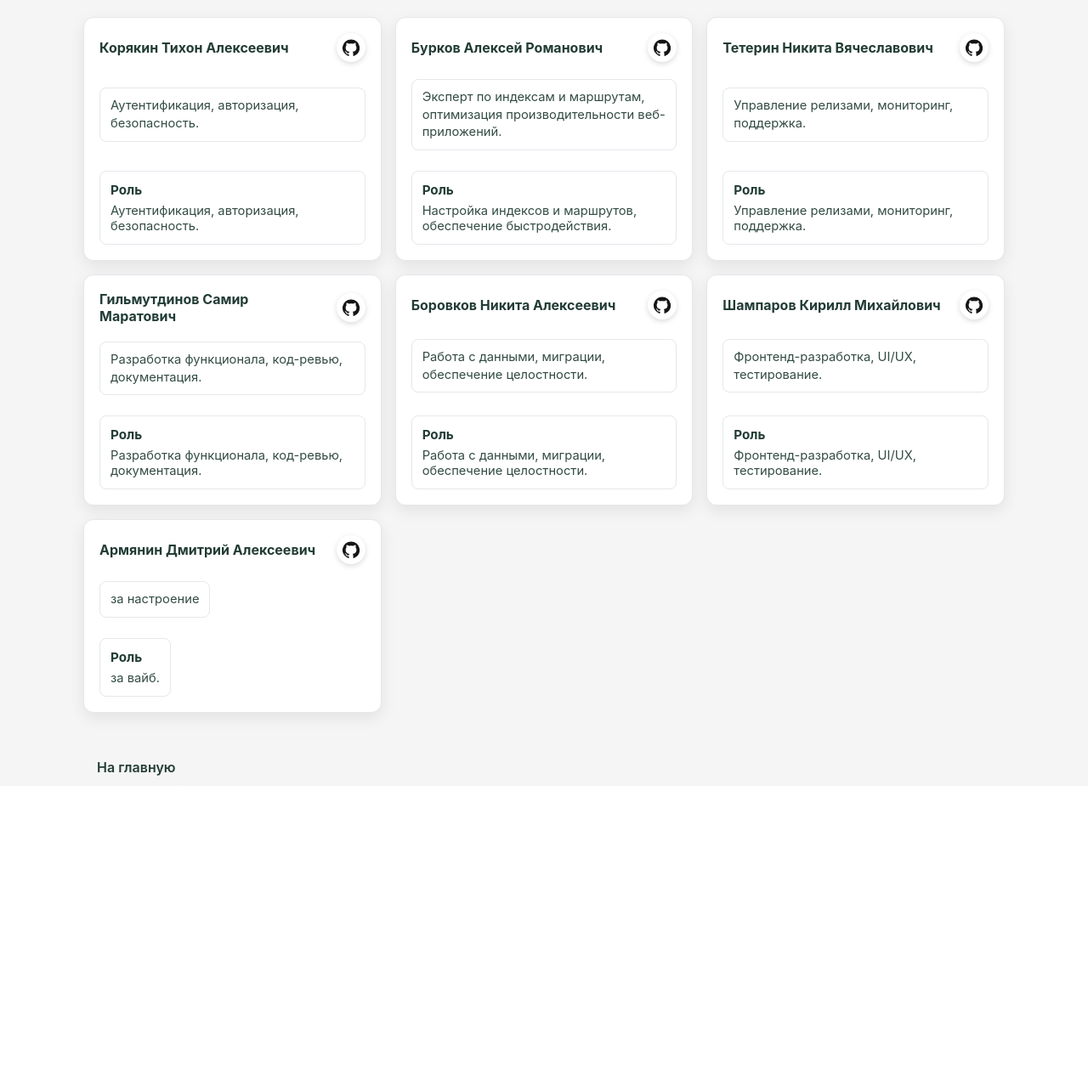
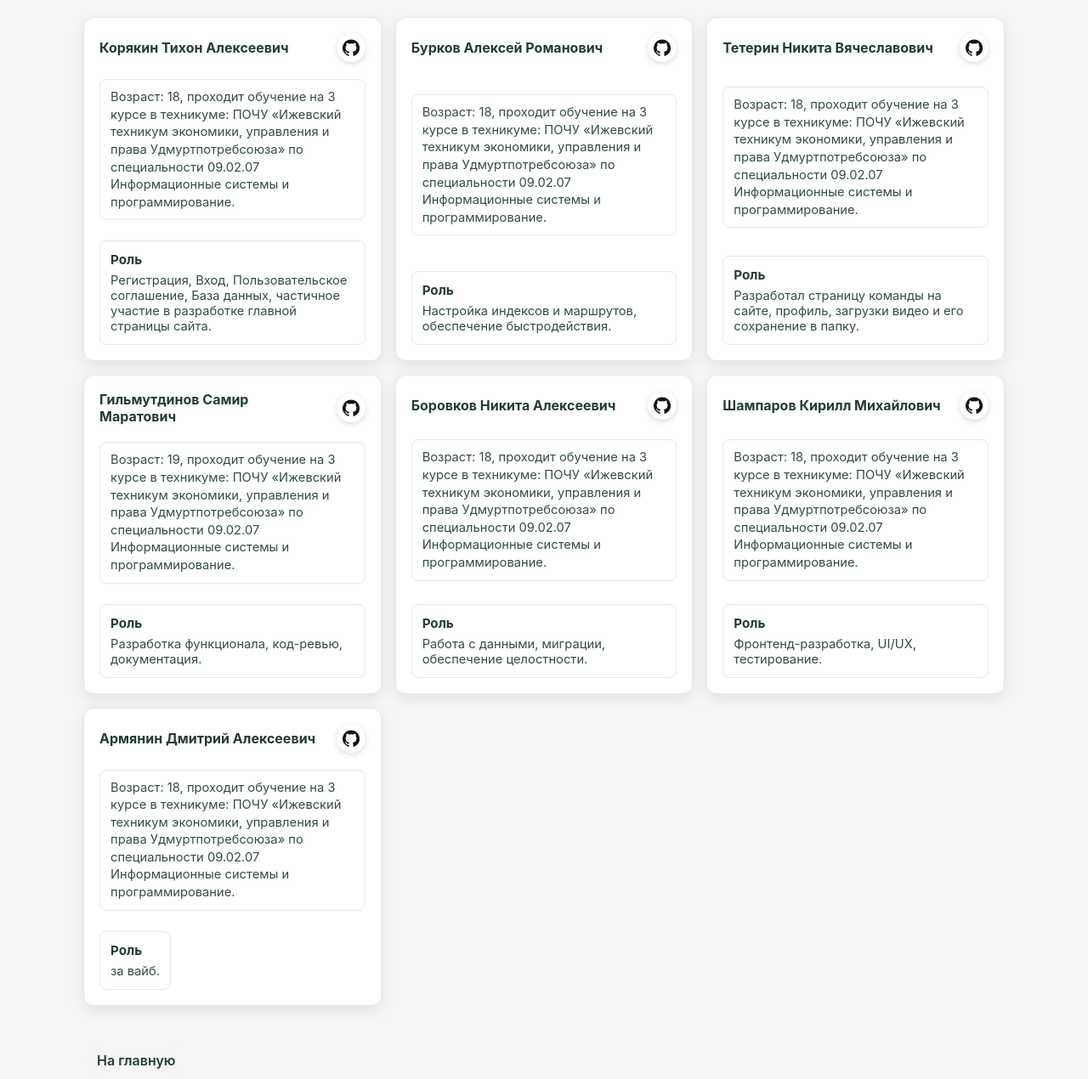
Before and after one commit to westyyk/videohosting, a Flask app: page /team in a window 1280 px wide. Shown: the part 113-1383 px from the top of the page at 85% size. Before the commit the page ends 1026 px from the top, so only its background shows below. Run offline with Flask 3, Linux system fonts and the light colour scheme.

Commit message:
Update team.html

```diff
--- a/templates/team.html
+++ b/templates/team.html
@@ -148,11 +148,11 @@
         </a>
       </div>
       <div class="description" aria-label="Описание персонажа Тихона">
-        Аутентификация, авторизация, безопасность.
+        Возраст: 18, проходит обучение на 3 курсе в техникуме: ПОЧУ «Ижевский техникум экономики, управления и права Удмуртпотребсоюза» по специальности 09.02.07 Информационные системы и программирование.
       </div>
       <div class="role-block" aria-label="Описание роли Тихона">
         <h3>Роль</h3>
-        <p>Аутентификация, авторизация, безопасность.</p>
+        <p>Регистрация, Вход, Пользовательское соглашение, База данных, частичное участие в разработке главной страницы сайта.</p>
       </div>
     </div>
     <div class="member">
@@ -165,7 +165,7 @@
         </a>
       </div>
       <div class="description" aria-label="Описание персонажа Алексея">
-        Эксперт по индексам и маршрутам, оптимизация производительности веб-приложений.
+        Возраст: 18, проходит обучение на 3 курсе в техникуме: ПОЧУ «Ижевский техникум экономики, управления и права Удмуртпотребсоюза» по специальности 09.02.07 Информационные системы и программирование.
       </div>
       <div class="role-block" aria-label="Описание роли Алексея">
         <h3>Роль</h3>
@@ -182,11 +182,11 @@
         </a>
       </div>
       <div class="description" aria-label="Описание персонажа Никиты">
-        Управление релизами, мониторинг, поддержка.
+        Возраст: 18, проходит обучение на 3 курсе в техникуме: ПОЧУ «Ижевский техникум экономики, управления и права Удмуртпотребсоюза» по специальности 09.02.07 Информационные системы и программирование.
       </div>
       <div class="role-block" aria-label="Описание роли Никиты">
         <h3>Роль</h3>
-        <p>Управление релизами, мониторинг, поддержка.</p>
+        <p>Разработал страницу команды на сайте, профиль, загрузки видео и его сохранение в папку.</p>
       </div>
     </div>
 
@@ -200,7 +200,7 @@
         </a>
       </div>
       <div class="description" aria-label="Описание персонажа Самира">
-        Разработка функционала, код-ревью, документация.
+        Возраст: 19, проходит обучение на 3 курсе в техникуме: ПОЧУ «Ижевский техникум экономики, управления и права Удмуртпотребсоюза» по специальности 09.02.07 Информационные системы и программирование.
       </div>
       <div class="role-block" aria-label="Описание роли Самира">
         <h3>Роль</h3>
@@ -218,7 +218,7 @@
         </a>
       </div>
       <div class="description" aria-label="Описание персонажа Никиты">
-        Работа с данными, миграции, обеспечение целостности.
+        Возраст: 18, проходит обучение на 3 курсе в техникуме: ПОЧУ «Ижевский техникум экономики, управления и права Удмуртпотребсоюза» по специальности 09.02.07 Информационные системы и программирование.
       </div>
       <div class="role-block" aria-label="Описание роли Никиты">
         <h3>Роль</h3>
@@ -236,7 +236,7 @@
         </a>
       </div>
       <div class="description" aria-label="Описание персонажа Кирилла">
-        Фронтенд-разработка, UI/UX, тестирование.
+        Возраст: 18, проходит обучение на 3 курсе в техникуме: ПОЧУ «Ижевский техникум экономики, управления и права Удмуртпотребсоюза» по специальности 09.02.07 Информационные системы и программирование.
       </div>
       <div class="role-block" aria-label="Описание роли Кирилла">
         <h3>Роль</h3>
@@ -253,7 +253,7 @@
         </a>
       </div>
       <div class="description" aria-label="Описание персонажа Дмитрия">
-        за настроение
+        Возраст: 18, проходит обучение на 3 курсе в техникуме: ПОЧУ «Ижевский техникум экономики, управления и права Удмуртпотребсоюза» по специальности 09.02.07 Информационные системы и программирование.
       </div>
       <div class="role-block" aria-label="Описание роли Дмитрия">
         <h3>Роль</h3>
```
